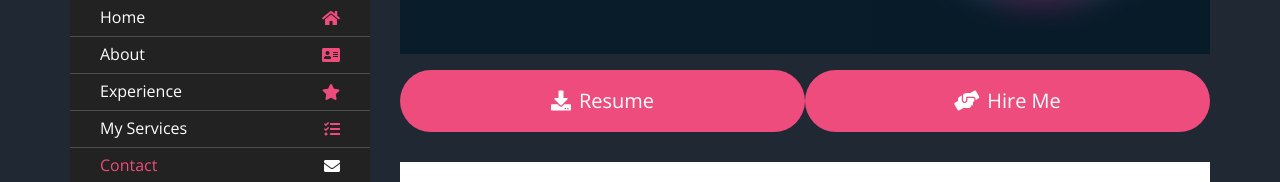
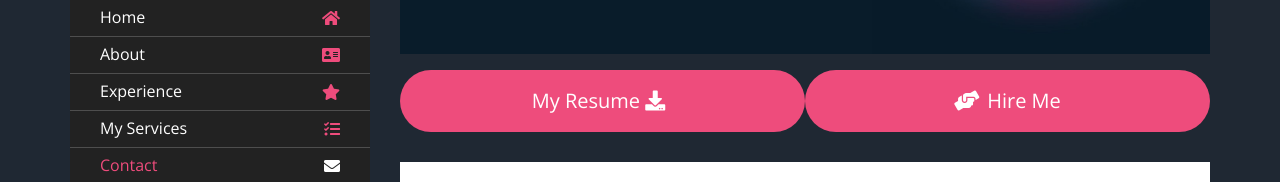
Before and after one commit to sahim10/Sahim_Portfolio, a plain HTML site: page index.html in a window 1280 px wide. Shown: the part 325-507 px from the top of the page. Drawn offline with nearby package versions, Linux system fonts and the light colour scheme.

Commit message:
Update index.html

```diff
--- a/index.html
+++ b/index.html
@@ -75,7 +75,7 @@
 
                 <div class="large-btn">
                     <div class="content-inner">
-                        <a class="btn" href="./img/Mohamed Sahim__.pdf" target="_blank" ><i class="fa fa-download"></i>Resume</a>
+                        <a class="btn" href="./img/Mohamed Sahim__.pdf" target="_blank">My Resume <i class="fa fa-download"></i></a>
                         <a class="btn" href="#contact"><i class="fa fa-hands-helping"></i>Hire Me</a>
                     </div>
                 </div>
```
